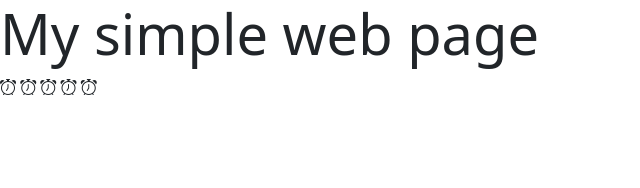
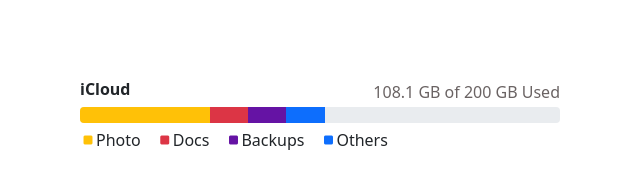
Before and after one commit to SatangBudsai/DII_M4_06_bootstrap, a plain HTML site: page index.html in a window 1280 px wide. Shown: the whole page, without its empty margins (0-640 px from the left). Drawn offline with nearby package versions, Linux system fonts and the light colour scheme.

Commit message:
iClound-storage

```diff
--- a/index.html
+++ b/index.html
@@ -1,32 +1,63 @@
 <!DOCTYPE html>
-<html lang="en">
+<html>
   <head>
-    <meta charset="UTF-8" />
-    <meta http-equiv="X-UA-Compatible" content="IE=edge" />
-    <meta name="viewport" content="width=device-width, initial-scale=1.0" />
+    <title>An example webpage</title>
+    <meta charset="utf-8" />
+    <meta name="viewport" content="width=device-width, initial-scale=1" />
     <link
       href="https://cdn.jsdelivr.net/npm/bootstrap@5.1.3/dist/css/bootstrap.min.css"
       rel="stylesheet"
       integrity="sha384-1BmE4kWBq78iYhFldvKuhfTAU6auU8tT94WrHftjDbrCEXSU1oBoqyl2QvZ6jIW3"
       crossorigin="anonymous"
     />
+    <link rel="stylesheet" href="style.css" />
     <link
       rel="stylesheet"
-      href="https://cdn.jsdelivr.net/npm/bootstrap-icons@1.8.1/font/bootstrap-icons.css"
+      href="https://cdn.jsdelivr.net/npm/bootstrap-icons@1.8.2/font/bootstrap-icons.css"
     />
+  </head>
 
-    <title>06 bootstrap</title>
-  </head>
   <body>
-    <h1 class="display-4">My simple web page</h1>
-    <i class="bi-alarm"></i>
-    <i class="bi-alarm"></i>
-    <i class="bi-alarm"></i>
-    <i class="bi-alarm"></i>
-    <i class="bi-alarm"></i>
+    <div class="main">
+      <div class="header">
+        <div class="fw-bold h6">iCloud</div>
+        <div class="used">108.1 GB of 200 GB Used</div>
+      </div>
+
+      <div class="progress">
+        <div
+          class="progress-bar bg-warning"
+          role=" progressbar"
+          style="width: 27%"
+        ></div>
+        <div
+          class="progress-bar bg-danger"
+          role="progressbar"
+          style="width: 8%"
+        ></div>
+        <div
+          class="progress-bar bg-purple"
+          role="progressbar"
+          style="width: 8%"
+        ></div>
+        <div
+          class="progress-bar bg-primary"
+          role="progressbar"
+          style="width: 8%"
+        ></div>
+      </div>
+
+      <div class="footer">
+        <div><i class="bi bi-stop-fill text-warning"></i>Photo</div>
+        <div><i class="bi bi-stop-fill text-danger"></i>Docs</div>
+        <div><i class="bi bi-stop-fill tx-purple"></i>Backups</div>
+        <div><i class="bi bi-stop-fill text-primary"></i>Others</div>
+      </div>
+    </div>
+
     <script
       src="https://cdn.jsdelivr.net/npm/bootstrap@5.1.3/dist/js/bootstrap.bundle.min.js"
-      integrity="sha384-ka7Sk0Gln4gmtz2MlQnikT1wXgYsOg+OMhuP+IlRH9sENBO0LRn5q+8nbTov4+1p"
+      integrity="sha384ka7Sk0Gln4gmtz2MlQnikT1wXgYsOg+OMhuP+IlRH9sENBO0LRn5q+8nbTov4+1p"
       crossorigin="anonymous"
     ></script>
   </body>
--- /dev/null
+++ b/style.css
@@ -0,0 +1,33 @@
+.main {
+    display: flex;
+    margin: 5em;
+    width: 30em;
+    flex-direction: column;
+}
+
+.used {
+    color: rgb(106, 99, 99);
+
+}
+
+.header {
+    display: flex;
+    justify-content: space-between;
+}
+
+.bg-purple {
+    background-color: rgb(101, 19, 164)
+}
+
+.footer {
+    display: flex;
+}
+
+.footer>div {
+    margin-top: 5px;
+    margin-right: 1em;
+}
+
+.tx-purple {
+    color: rgb(101, 19, 164);
+}
```
